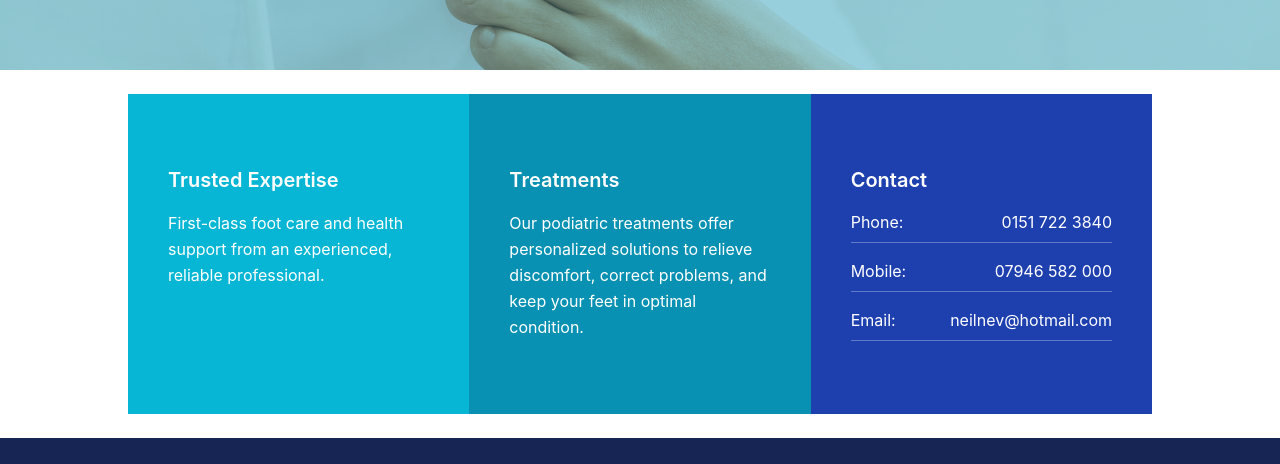
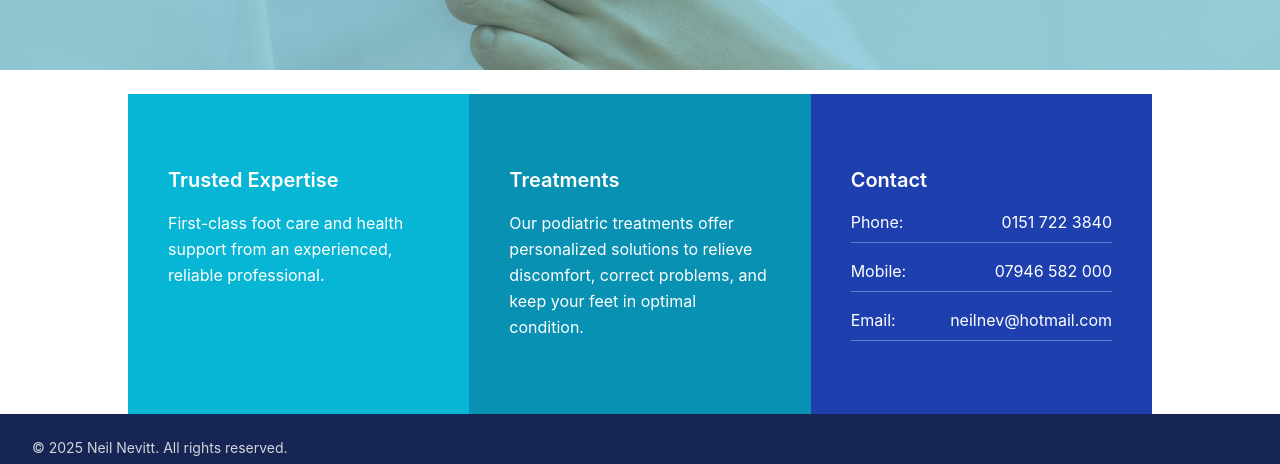
Before and after one commit to jacobadam/nn-podiatry, a React (Create React App) app: page / in a window 1280 px wide. Shown: the part 474-938 px from the top of the page. Built offline with nearby package versions, Linux system fonts and the light colour scheme; no server answers.

Commit message:
update padding

```diff
--- a/src/Home.js
+++ b/src/Home.js
@@ -61,7 +61,7 @@ export default function Home() {
 
       {/* Info Cards */}
       <section className="w-full bg-white flex items-center flex-grow">
-        <div className="max-w-screen-lg mx-auto w-full grid grid-cols-1 md:grid-cols-3 lg:py-6 text-center lg:text-left">
+        <div className="max-w-screen-lg mx-auto w-full grid grid-cols-1 md:grid-cols-3 lg:pt-6 text-center lg:text-left">
           <div className="bg-cyan-500 text-white p-6 md:p-10 flex flex-col lg:min-h-[320px]">
             <h2 className="text-xl font-semibold mb-4 md:mt-8">
               Trusted Expertise
```
